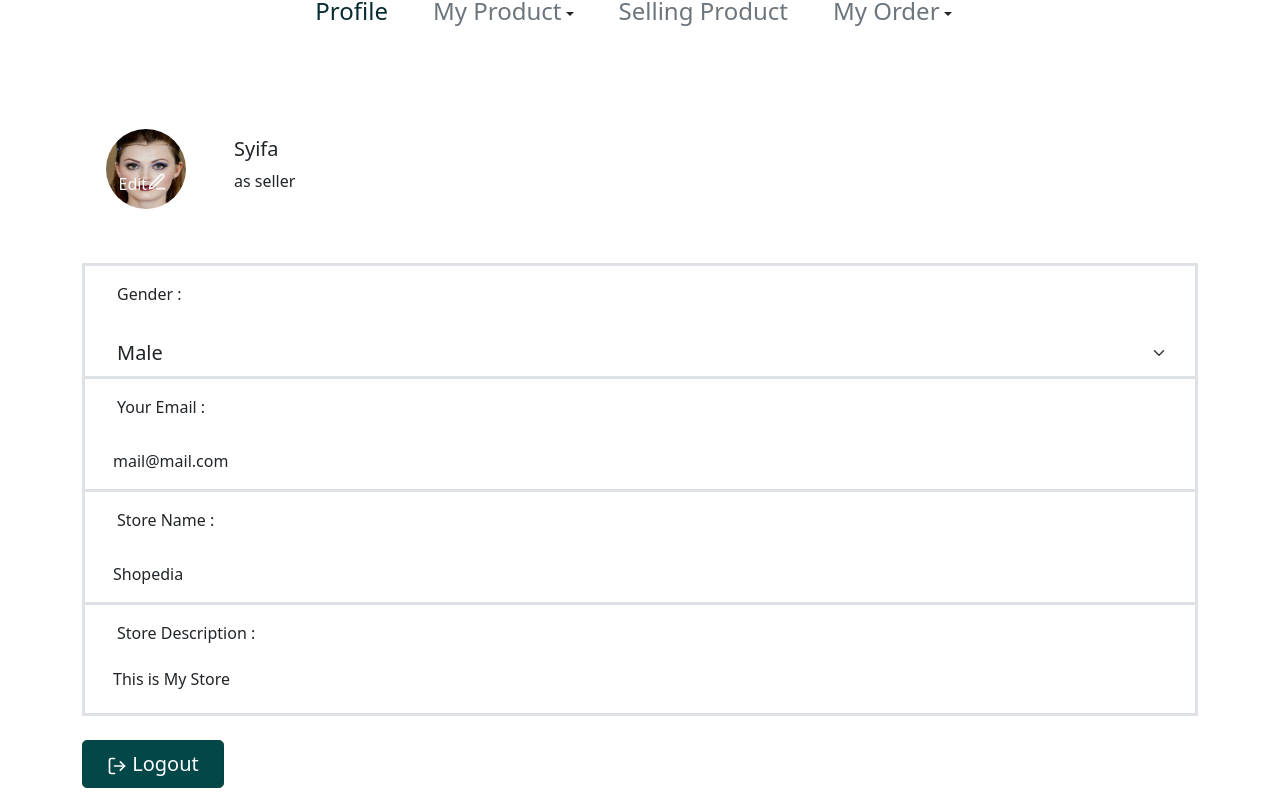
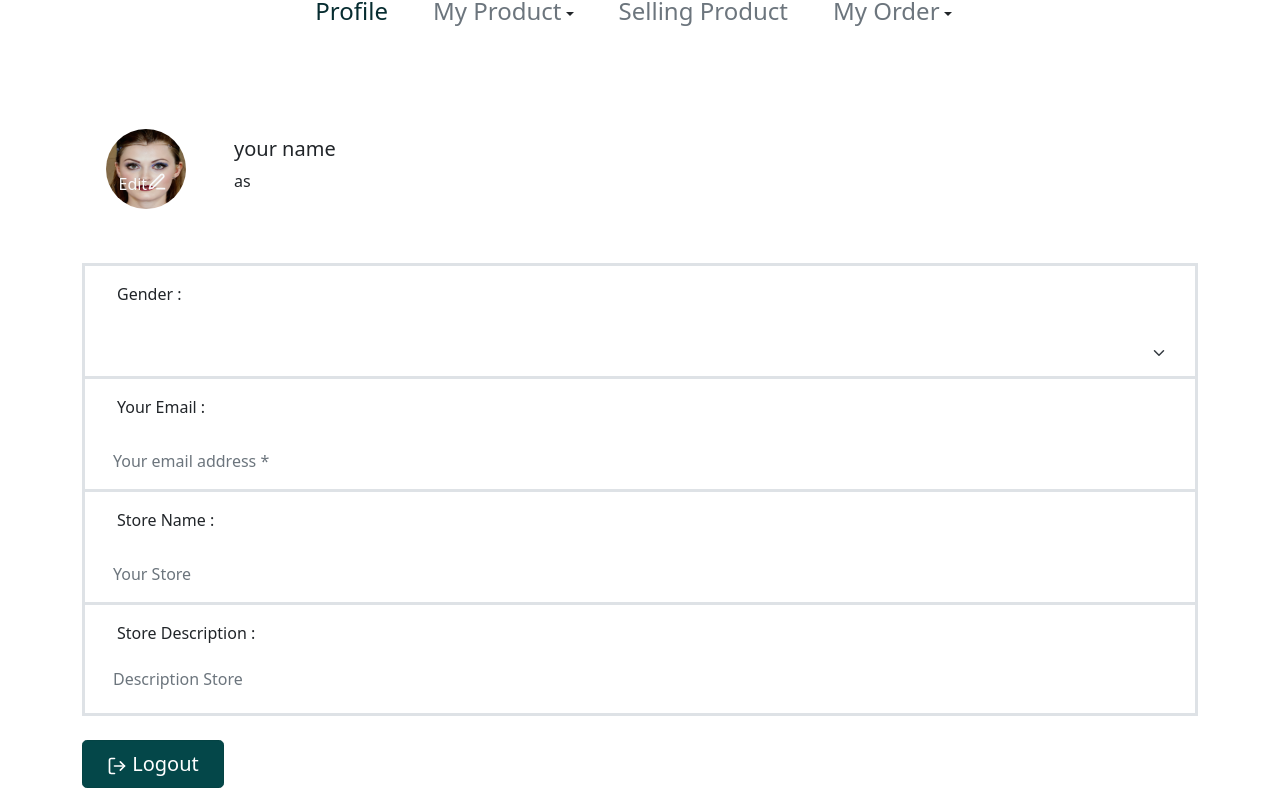
Before and after one commit to rintosaputro/shopedia-frontend, a Next.js app: page /profile in a window 1280 px wide. Shown: the part 470-1280 px from the top of the page. Built offline with nearby package versions, Linux system fonts and the light colour scheme; no server answers.

Commit message:
Feat : Get Profile

```diff
--- a/pages/profile/index.js
+++ b/pages/profile/index.js
@@ -7,8 +7,20 @@ import NavProduct from '../../components/NavProduct'
 import Image from 'next/image'
 import profile from '../../images/about1.png'
 import { FiEdit3, FiLogOut } from 'react-icons/fi'
+import { useDispatch, useSelector } from 'react-redux'
+import { useEffect } from 'react'
+import getProfile from '../../redux/actions/user'
 
 const Index = () => {
+  const dispatch = useDispatch()
+  const data = useSelector(state => state.user?.dataUser)
+  console.log(data.dataUser)
+  const role = data.role
+  useEffect(
+    () => {
+      dispatch(getProfile)
+    }, []
+  )
   return (
     <Layout>
 
@@ -30,7 +42,7 @@ const Index = () => {
             <Image
               id="profile-image"
               alt="{auth?.fullName}"
-              src={profile}
+              src={data.image || profile}
               width="80"
               height="80"
               className="rounded-circle mx-auto d-block"
@@ -41,14 +53,15 @@ const Index = () => {
             </div>
           </div>
           <div className='my-5 py-2 ms-5'>
-            <h5>Syifa</h5>
-            <div>as seller</div>
+            <h5>{data.name || 'your name'}</h5>
+            <div>as {role?.name}</div>
           </div>
         </div>
 
         <div className='border border-3 border-bottom-0 px-3 pt-3'>
           <Form.Label className='px-3'><p>Gender :</p></Form.Label>
-          <Form.Select className='border-0' size="lg">
+          <Form.Select className='border-0' size="lg" defaultValue={data.gender || ''}>
+            <option disabled value={''}></option>
             <option value={'Male'}>Male</option>
             <option value={'Female'}>Female</option>
             <option value={'Others'}>Others</option>
@@ -62,7 +75,7 @@ const Index = () => {
             name="email"
             aria-describedby="email"
             className='me-5 pb-3 border-0 form-color2'
-            defaultValue="mail@mail.com"
+            defaultValue={data.email}
             placeholder='Your email address *'
           />
         </div>
@@ -74,7 +87,7 @@ const Index = () => {
             name="store"
             aria-describedby="store"
             className='me-5 pb-3 border-0'
-            defaultValue="Shopedia"
+            defaultValue={data.storeId}
             placeholder='Your Store'
           />
         </div>
@@ -86,7 +99,7 @@ const Index = () => {
             name="description"
             aria-describedby="description"
             className='me-5 mb-3 border-0'
-            defaultValue="This is My Store"
+            defaultValue={data.description}
             placeholder='Description Store'
           />
         </div>
--- /dev/null
+++ b/redux/actions/user.js
@@ -0,0 +1,18 @@
+import http from "../../helper/http";
+
+const getProfile = async (dispatch) => {
+  dispatch({
+    type: 'TOGGLE_LOADING'
+  })
+  const token = window.localStorage.getItem('token')
+  const { data } = await http(token).get('http://localhost:3000/users/profile')
+  dispatch({
+    type: 'GET_PROFILE',
+    payload: data.results
+  })
+  dispatch({
+    type: 'TOGGLE_LOADING'
+  })
+}
+
+export default getProfile
--- a/redux/reducers/index.js
+++ b/redux/reducers/index.js
@@ -1,8 +1,10 @@
 import { combineReducers } from 'redux'
 import auth from './auth'
+import user from './user'
 
 const rootReducer = combineReducers({
   auth,
+  user
 })
 
 export default rootReducer
--- /dev/null
+++ b/redux/reducers/user.js
@@ -0,0 +1,24 @@
+const initialState = {
+  isError: false,
+  isLoading: false,
+  token: null,
+  errMessage: null,
+  dataUser: {},
+}
+
+const auth = (state = initialState, action) => {
+  switch (action.type) {
+    case 'GET_PROFILE': {
+      const newState = {
+        dataUser: action.payload
+      }
+      return { ...state, ...newState }
+
+    }
+    default: {
+      return { ...state }
+    }
+  }
+}
+
+export default auth;
```
Also changed, not shown: redux/reducers/pages.js (added, +21 -0 lines).
